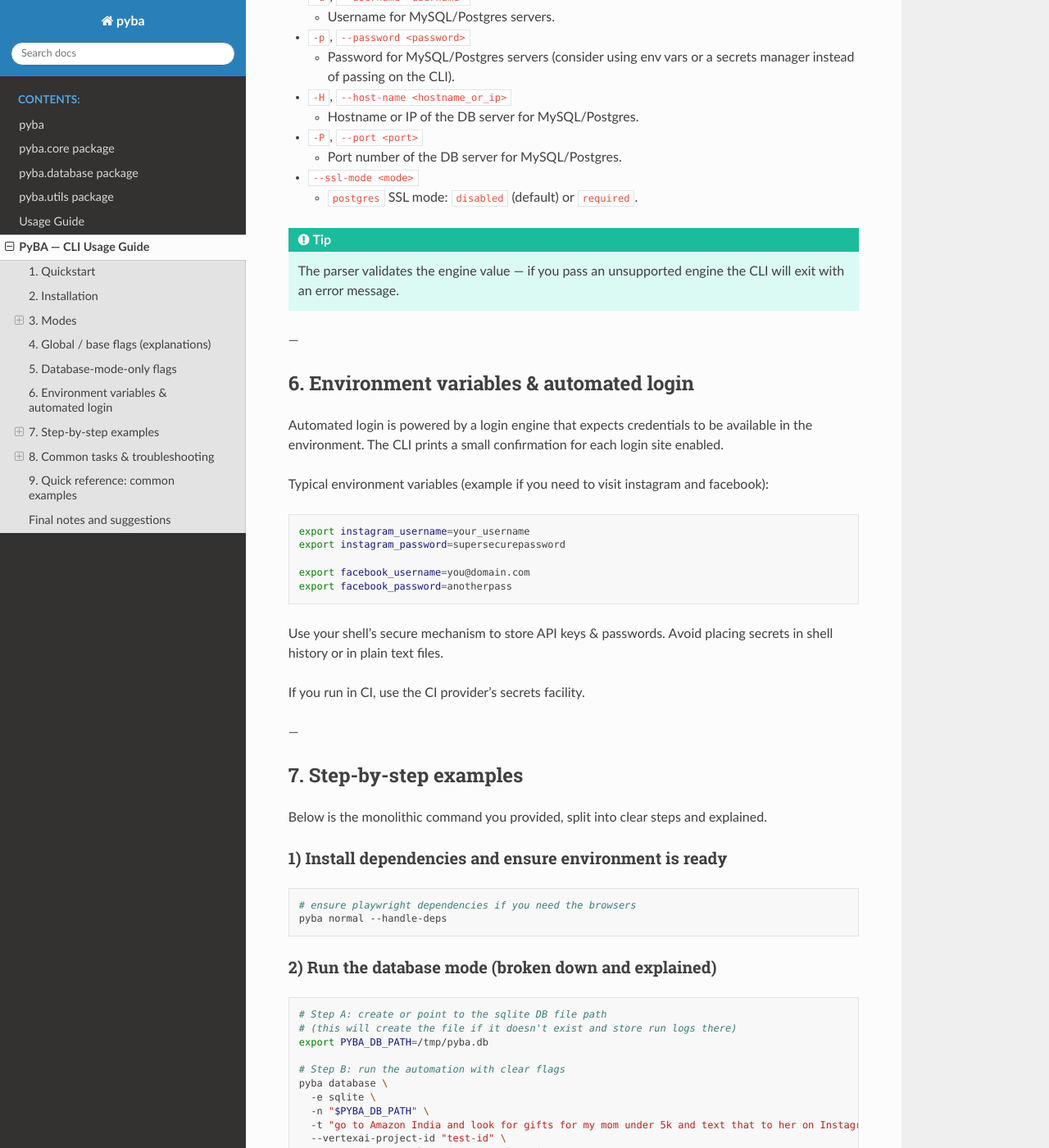
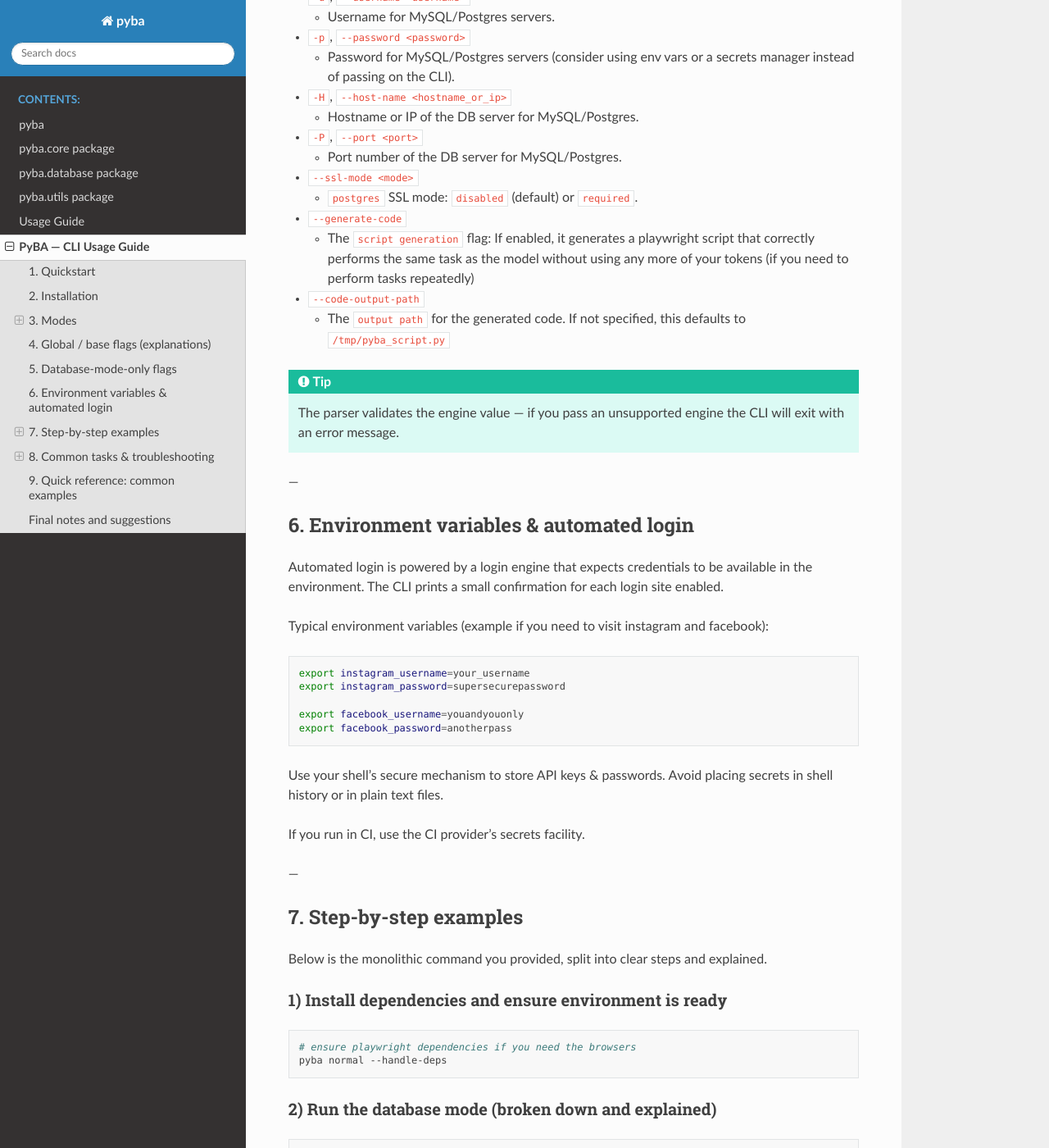
Before and after one commit to FauvidoTechnologies/PyBrowserAutomation, a Sphinx documentation site: the page built from docs/cli.rst, in a window 1280 px wide and 1400 px high, scrolled down 3761 px. Shown: the whole window at 82% size. Built offline with Sphinx 7.4.7 and the Read the Docs theme 3.1.0, drawn with Linux system fonts in a browser that asks for light colours; some of the changed text lies outside the part shown.

Commit message:
docs update

```diff
--- a/docs/cli.rst
+++ b/docs/cli.rst
@@ -176,6 +176,14 @@ When you run ``pyba database``, additional flags are required/available for data
 
   * ``postgres`` SSL mode: ``disabled`` (default) or ``required``.
 
+* ``--generate-code``
+
+  * The ``script generation`` flag: If enabled, it generates a playwright script that correctly performs the same task as the model without using any more of your tokens (if you need to perform tasks repeatedly)
+
+* ``--code-output-path``
+
+  * The ``output path`` for the generated code. If not specified, this defaults to ``/tmp/pyba_script.py``
+
 .. tip::
 
    The parser validates the engine value — if you pass an unsupported engine the CLI will exit with an error message.
@@ -194,7 +202,7 @@ Typical environment variables (example if you need to visit instagram and facebo
     export instagram_username=your_username
     export instagram_password=supersecurepassword
 
-    export facebook_username=you@domain.com
+    export facebook_username=youandyouonly
     export facebook_password=anotherpass
 
 Use your shell's secure mechanism to store API keys & passwords. Avoid placing secrets in shell history or in plain text files.
@@ -237,7 +245,9 @@ Below is the monolithic command you provided, split into clear steps and explain
       --trace-save-dir "/tmp/pyba_traces" \
       -v \
       -L instagram \
-      -L amazon
+      -L amazon \
+      --generate-code \
+      --code-output-path "/tmp/script.py"
 
 **What each flag does in this command:**
 
@@ -248,6 +258,8 @@ Below is the monolithic command you provided, split into clear steps and explain
 * ``--enable-tracing`` + ``--trace-save-dir`` — Record a trace zipped to ``/tmp/pyba_traces`` for replaying in Playwright Trace Viewer. It can be used to create a script using the SDK (support for CLI coming soon!)
 * ``-v`` — Print verbose logs to the console.
 * ``-L instagram -L amazon`` — Instruct the login engine to attempt automated login for these sites (credentials must be set in env).
+* ``--generate-coode`` — Generate the automation script in sync playwright
+* ``--code-output-path`` — Save the automation script in the specified location at ``/tmp/script.py``
 
 ---
 
```
